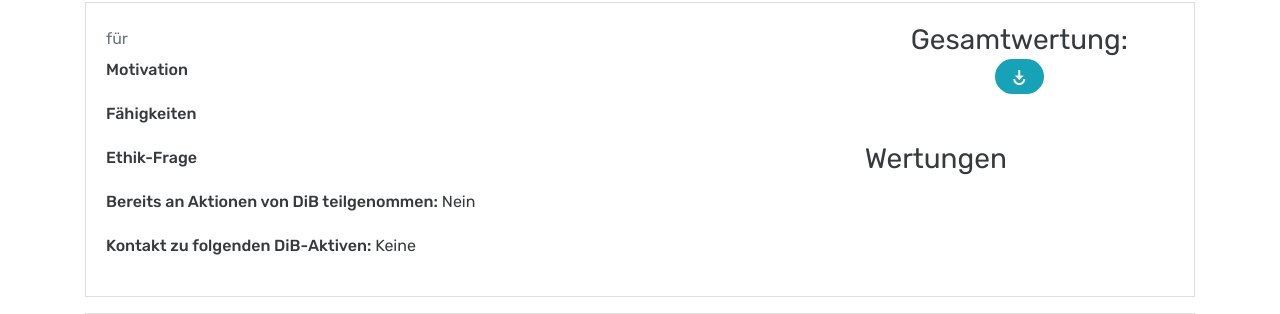
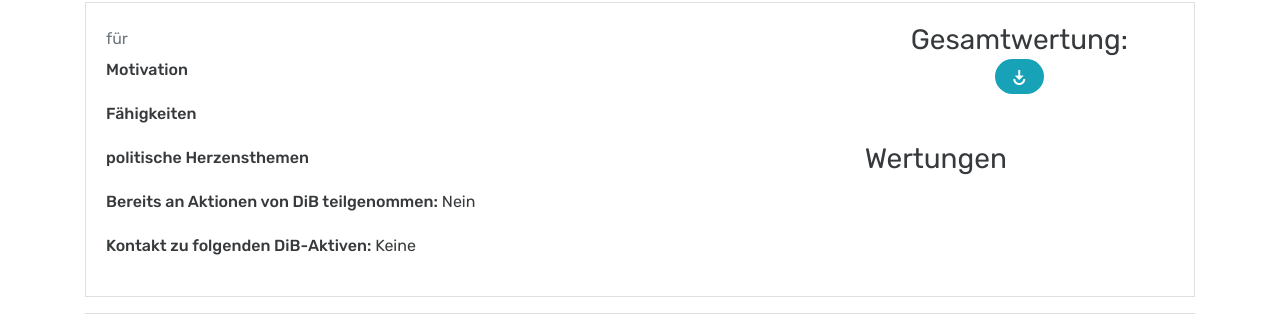
Before and after one commit to DemokratieInBewegung/appntr, a Django app: template templates/apps/show.html in a window 1280 px wide. Shown: the part 92-406 px from the top of the page. Run offline with Django 3.2, Linux system fonts and the light colour scheme; the template is opened without the code that fills it: values that come from a table or form of the project are taken from there, others are empty; some libraries are stand-ins or nearby versions.

Commit message:
Ethik-Frage durch "politische Herzensthemen" ersetzt.

```diff
--- a/templates/apps/inbox.html
+++ b/templates/apps/inbox.html
@@ -20,7 +20,7 @@
             <p class="card-text">{{app.motivation|linebreaks }}</p>
             <p class="card-text"><strong>Fähigkeiten</strong></p>
             <p class="card-text">{{app.skills|linebreaks }}</p>
-            <p class="card-text"><strong>Ethik-Frage</strong></p>
+            <p class="card-text"><strong>politische Herzensthemen</strong></p>
             <p class="card-text">{{app.ethical_dilemma|linebreaks }}</p>
             {% if app.internet_profiles %}
             <p class="card-text"><strong>Internet-Profile</strong></p>
--- a/templates/apps/show.html
+++ b/templates/apps/show.html
@@ -30,7 +30,7 @@
                     <p class="card-text">{{app.motivation|linebreaks }}</p>
                     <p class="card-text"><strong>Fähigkeiten</strong></p>
                     <p class="card-text">{{app.skills|linebreaks }}</p>
-                    <p class="card-text"><strong>Ethik-Frage</strong></p>
+                    <p class="card-text"><strong>politische Herzensthemen</strong></p>
                     <p class="card-text">{{app.ethical_dilemma|linebreaks }}</p>
                     {% if app.internet_profiles %}
                     <p class="card-text"><strong>Internet-Profile</strong></p>
```
